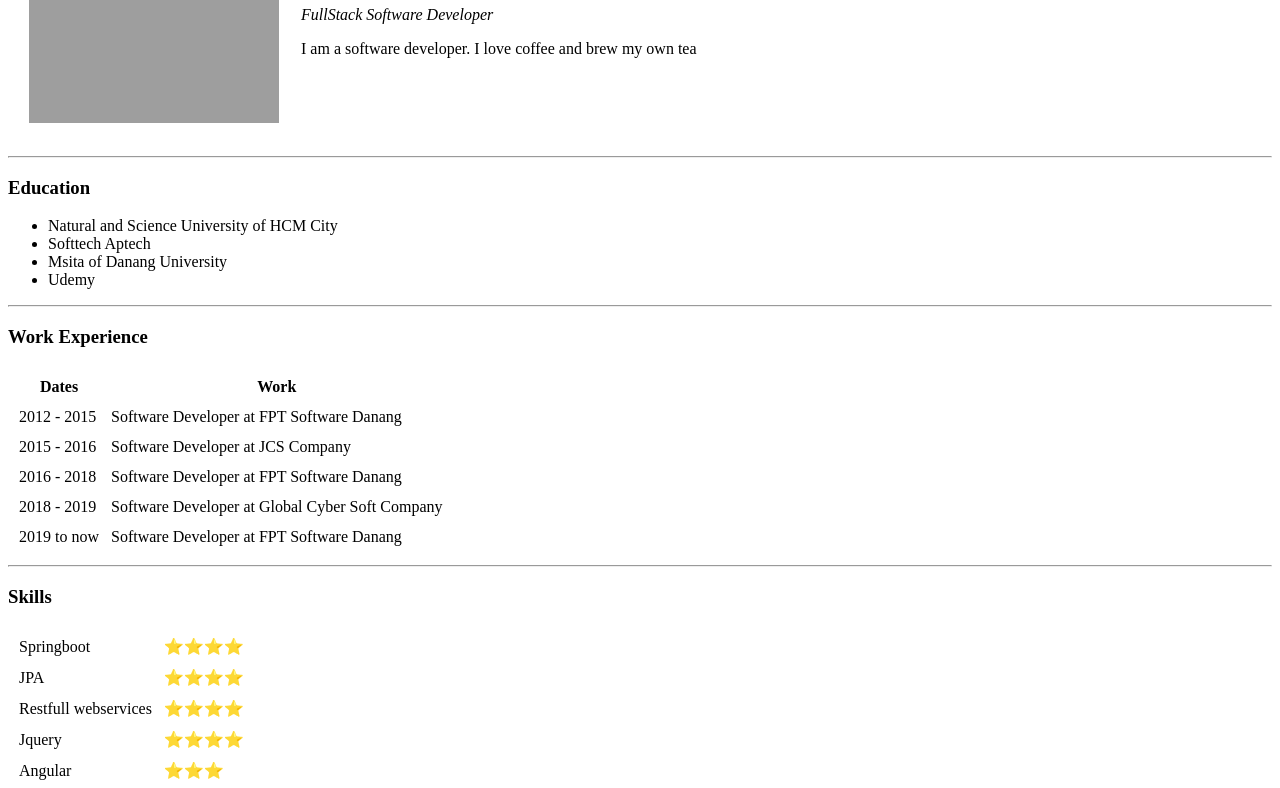
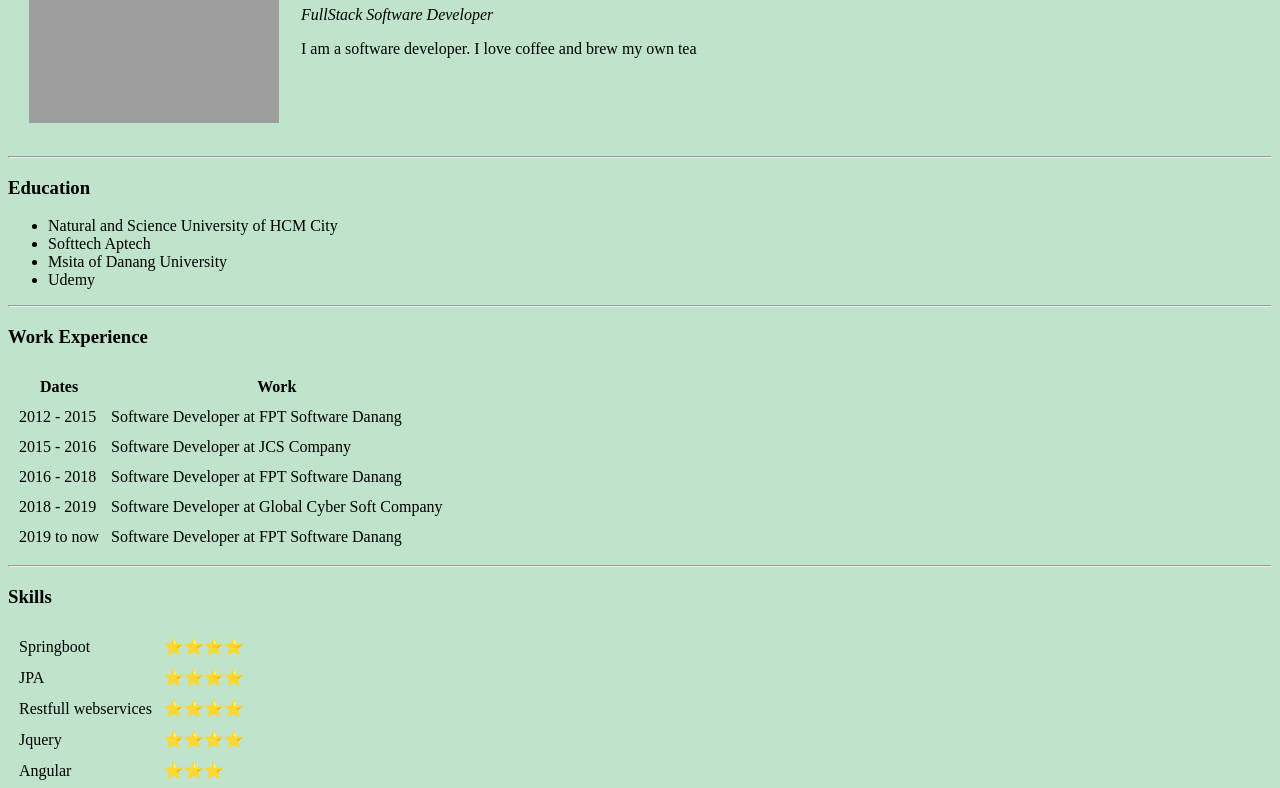
Before and after one commit to linhhd3/cv, a plain HTML site: page index.html in a window 1280 px wide. Shown: the part 156-944 px from the top of the page. Drawn offline with Linux system fonts and the light colour scheme; grey boxes are pictures that could not be loaded.

Commit message:
Update index.html

```diff
--- a/index.html
+++ b/index.html
@@ -6,7 +6,7 @@
   <title>Ho Dinh Linh's Personal Site</title>
 </head>
 
-<body>
+<body style="background-color: #bfe3cb">
   <table cellspacing="20">
     <tr>
       <td><img src="images/linh-circle-cropped.png" alt="Linh profile picture" width="250" height="250"></td>
```
